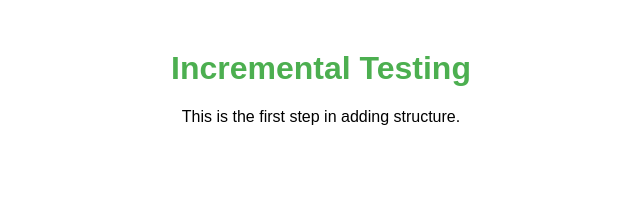
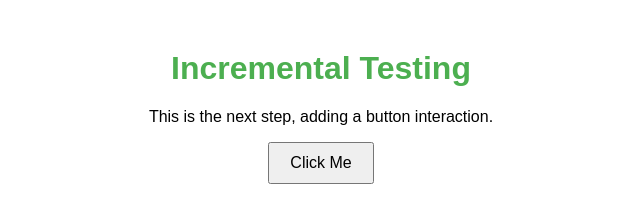
Before and after one commit to CBRT513/LnDMap, a plain HTML site: page index.html in a window 1280 px wide. Shown: the whole page, without its empty margins (319-959 px from the left). Drawn offline with Linux system fonts and the light colour scheme.

Commit message:
Update index.html

```diff
--- a/index.html
+++ b/index.html
@@ -17,17 +17,28 @@
     #container {
       margin: 50px;
     }
+    button {
+      padding: 10px 20px;
+      font-size: 16px;
+      cursor: pointer;
+    }
   </style>
 </head>
 <body>
   <div id="container">
     <h1>Incremental Testing</h1>
-    <p>This is the first step in adding structure.</p>
+    <p>This is the next step, adding a button interaction.</p>
+    <button id="testButton">Click Me</button>
   </div>
 
   <script>
     // Simple JavaScript to confirm that scripts run properly
     console.log('JavaScript is working!');
+
+    // Add click event for button
+    document.getElementById('testButton').onclick = function() {
+      alert('Button clicked!');
+    };
   </script>
 </body>
 </html>
```
